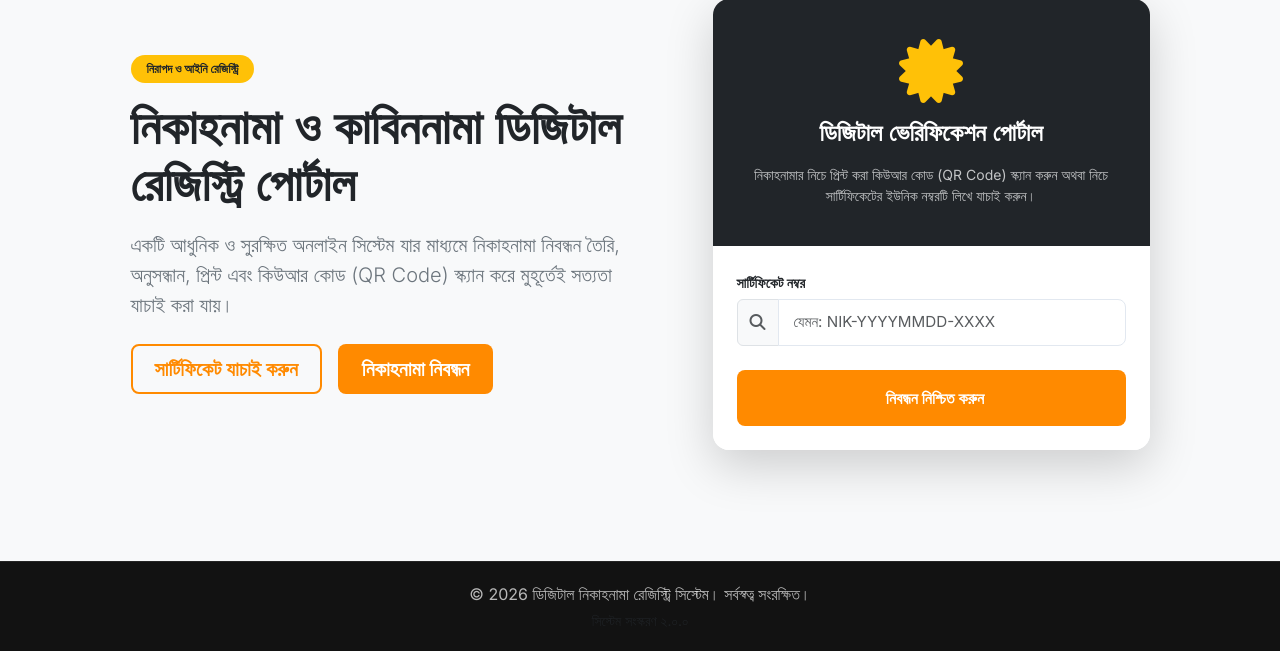
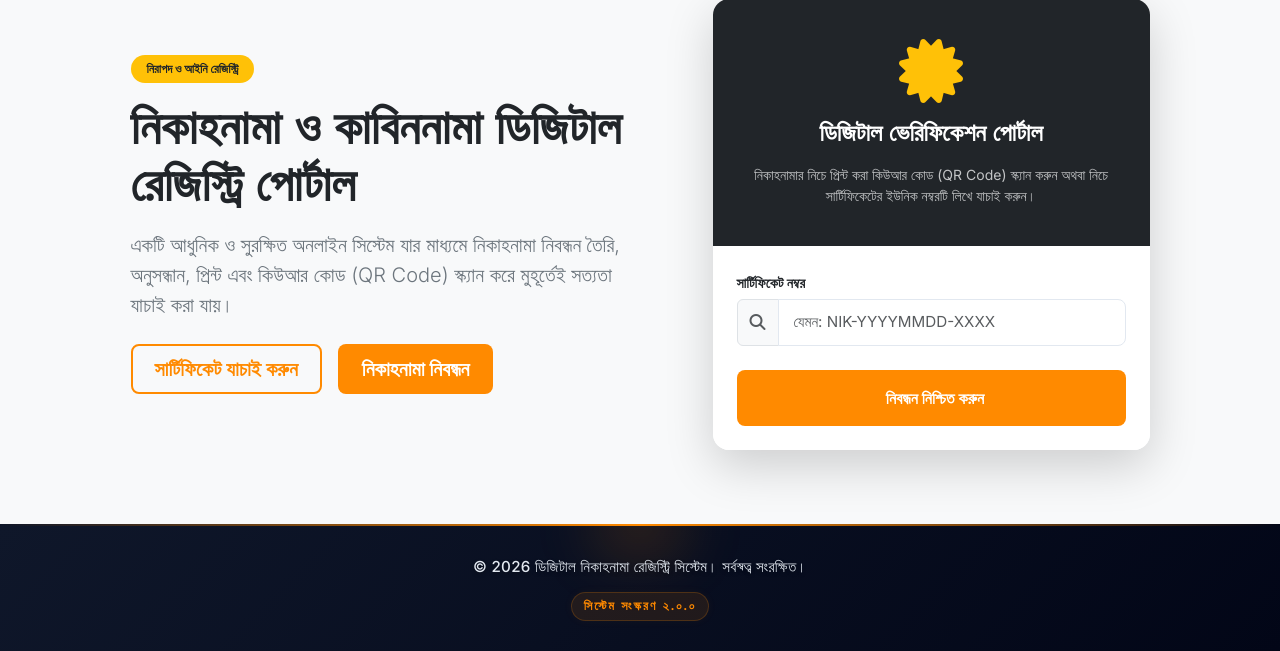
Before and after one commit to Souravsanyal1/Nikahnama-Kabinnama-Specification, a PHP site: page / in a window 1280 px wide. Shown: the part 149-800 px from the top of the page. Run offline with PHP 8.4, Linux system fonts and the light colour scheme; some libraries are stand-ins or nearby versions.

Commit message:
style: enhance footer with premium dark gradients, glow effect, and version pill badge

```diff
--- a/assets/css/style.css
+++ b/assets/css/style.css
@@ -280,11 +280,66 @@ h1, h2, h3, h4, h5, h6 {
     color: #664D03;
 }
 
-/* Footer style */
+/* Premium Footer style */
 footer {
-    background-color: var(--dark-bg);
-    color: rgba(255, 255, 255, 0.7);
-    padding: 20px 0;
+    background: linear-gradient(135deg, #0f172a 0%, #020617 100%);
+    color: #94a3b8;
+    padding: 30px 0;
     margin-top: auto;
-    border-top: 1px solid rgba(255, 255, 255, 0.08);
+    border-top: 2px solid transparent;
+    border-image: linear-gradient(90deg, transparent 0%, var(--primary-color) 50%, transparent 100%) 1;
+    position: relative;
+    overflow: hidden;
 }
+
+footer::before {
+    content: '';
+    position: absolute;
+    top: -50px;
+    left: 50%;
+    transform: translateX(-50%);
+    width: 200px;
+    height: 100px;
+    background: radial-gradient(circle, rgba(255, 138, 0, 0.15) 0%, transparent 70%);
+    filter: blur(20px);
+    pointer-events: none;
+}
+
+footer .container {
+    max-width: 800px;
+    position: relative;
+    z-index: 1;
+}
+
+footer p.mb-1 {
+    font-family: 'Inter', sans-serif;
+    font-size: 0.95rem;
+    font-weight: 500;
+    color: #e2e8f0;
+    letter-spacing: 0.3px;
+    margin-bottom: 8px !important;
+    text-shadow: 0 2px 4px rgba(0,0,0,0.3);
+}
+
+footer .small.text-muted {
+    font-family: 'Montserrat', sans-serif;
+    font-size: 0.78rem;
+    font-weight: 600;
+    color: var(--primary-color) !important;
+    text-transform: uppercase;
+    letter-spacing: 2px;
+    display: inline-block;
+    padding: 4px 12px;
+    background: rgba(255, 138, 0, 0.1);
+    border: 1px solid rgba(255, 138, 0, 0.2);
+    border-radius: 20px;
+    margin-top: 5px;
+    box-shadow: 0 0 10px rgba(255, 138, 0, 0.05);
+    transition: var(--transition);
+}
+
+footer .small.text-muted:hover {
+    background: rgba(255, 138, 0, 0.2);
+    box-shadow: 0 0 15px rgba(255, 138, 0, 0.15);
+    transform: scale(1.05);
+}
```
